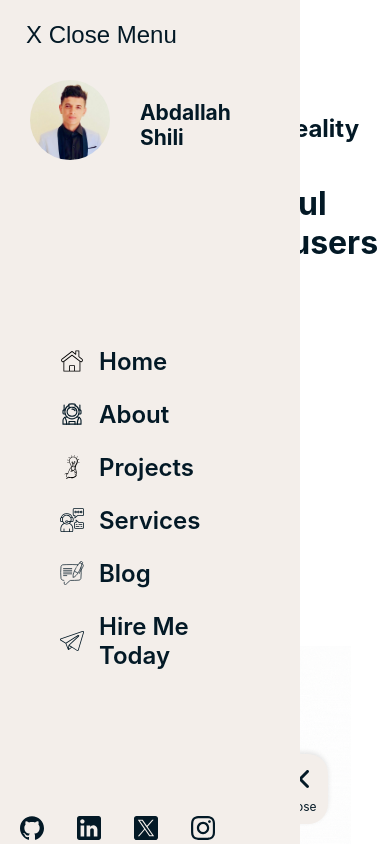
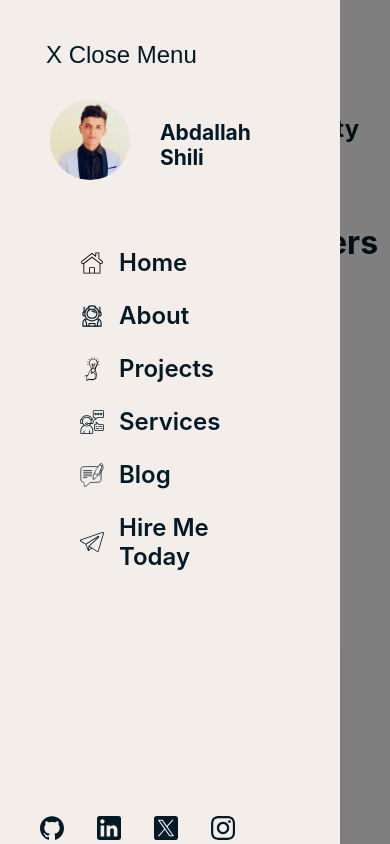
Before and after one commit to AbdallahSHILI/My_Portfolio, a React (Create React App) app: page / in a window 390 px wide. Both pictures are taken after a click on the element "Menu". Shown: the top 844 px of the page. Built offline with nearby package versions, Linux system fonts and the light colour scheme.

Commit message:
sideBar smooth work successfully

```diff
--- a/src/Components/Navbar/navbar.jsx
+++ b/src/Components/Navbar/navbar.jsx
@@ -87,8 +87,13 @@ const Navbar = () => {
           </span>
         </div>
       </nav>
-      {/* Main Content Wrapper */}
-      <Sidebar isOpen={isSidebarOpen} toggleSidebar={toggleSidebar} />{" "}
+      {/* Add overlay */}
+      <div
+        className={`sidebar-overlay ${isSidebarOpen ? "open" : ""}`}
+        onClick={toggleSidebar}
+      />
+
+      <Sidebar isOpen={isSidebarOpen} toggleSidebar={toggleSidebar} />
     </>
   );
 };
--- a/src/Components/SideBar/sideBar.css
+++ b/src/Components/SideBar/sideBar.css
@@ -1,13 +1,13 @@
 .sidebar {
   position: fixed;
   top: 0;
-  right: -300px;
+  left: -100%;
   width: 300px;
-  height: 100%;
+  height: 100vh;
   background-color: var(--primary-color);
-  color: var(--third-color);
-  transition: right 0.3s ease;
-  z-index: 100;
+  padding: 20px;
+  z-index: 1000;
+  transition: all 0.4s ease;
   display: flex;
   flex-direction: column;
   justify-content: space-between;
@@ -15,17 +15,37 @@
 
 .sidebar.open {
   left: 0;
+  transition: all 0.4s ease;
+}
+
+.sidebar-overlay {
+  position: fixed;
+  top: 0;
+  left: 0;
+  width: 100%;
+  height: 100vh;
+  background: rgba(0, 0, 0, 0.5);
+  opacity: 0;
+  visibility: hidden;
+  transition: all 0.4s ease;
+  z-index: 999;
+}
+
+.sidebar-overlay.open {
+  opacity: 1;
+  visibility: visible;
 }
 
 .sidebar-links {
-  padding-left: 20px; /* Shifts the list items to the right */
+  flex: 1;
+  padding-left: 20px;
   list-style: none;
   text-align: left;
 }
 
 .sidebar-links li {
-  font-size: 1.2rem; /* Increase font size */
-  padding: 0px 20px; /* Add more padding around the items */
+  font-size: 1.2rem;
+  padding: 0px 20px;
 }
 
 .sidebar-links li a {
@@ -61,7 +81,9 @@
 }
 
 .sidebar-social {
+  margin-top: auto;
+  padding-bottom: 20px;
   display: flex;
   justify-content: center;
-  margin-left: 20px; /* Adjust this value to move icons more or less to the right */
+  margin-left: 20px;
 }
```
